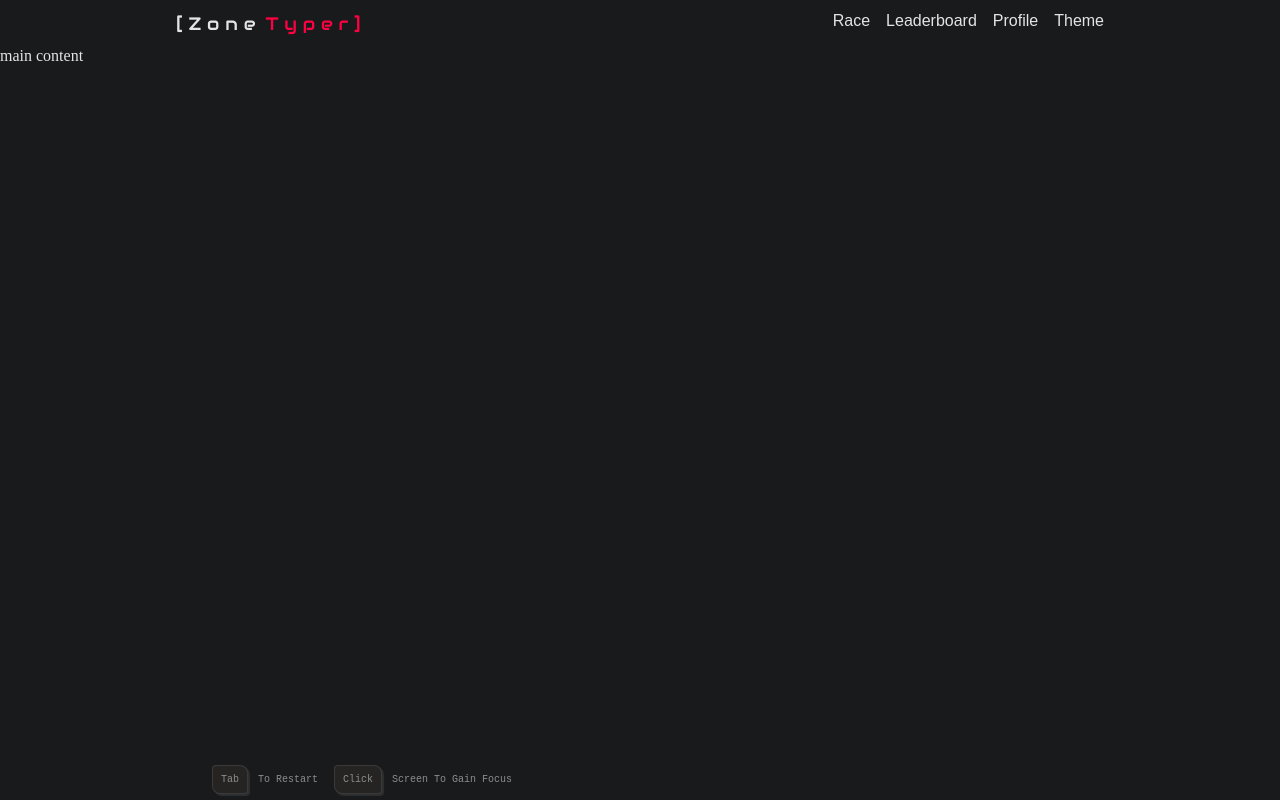
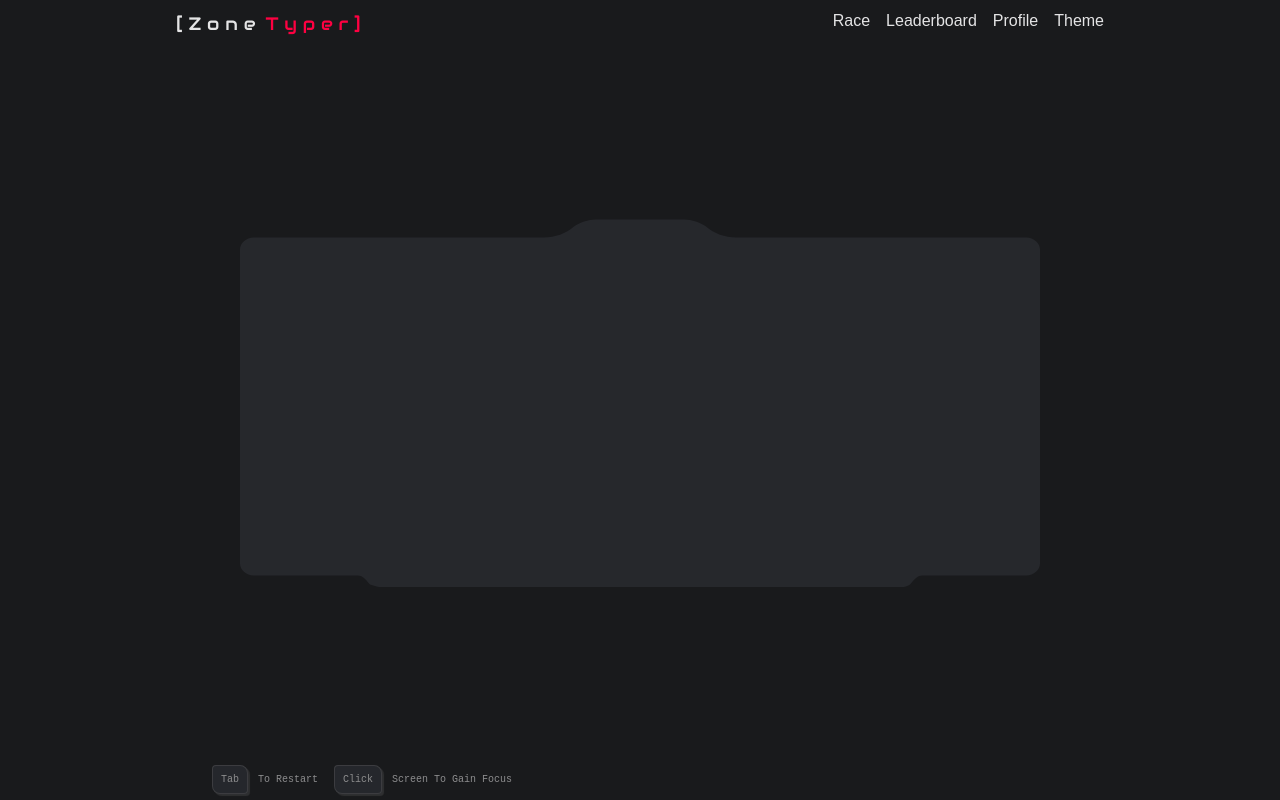
Before and after one commit to annunziatoc/Zonetyper, a React (Vite) app in the folder client/: page / in a window 1280 px wide. Built offline with nearby package versions, Linux system fonts and the light colour scheme; a web font is replaced by a local one.

Commit message:
added main typing surface

```diff
--- a/client/src/index.css
+++ b/client/src/index.css
@@ -25,9 +25,9 @@ body {
   --font-display: 'Audiowide', ui-sans-serif, sans-serif;
   --font-nav-items: 'Recursive', sans-serif;
 
-  --background: light-dark(#dbd6d6, #191a1c);
+  --background: light-dark(#e1dddd, #191a1c);
   --surface: light-dark(#f8f9fa, #31748F);
-  --typing-surface: light-dark(#b2b4b8, oklch(0.26 0.0041 84.59));
+  --typing-surface: light-dark(#90949c94, rgba(90, 96, 109, 0.203));
   --typing-surface-text: light-dark(oklch(0.45 0.0041 84.59), oklch(0.70 0.006 286.286));
   --text-primary: light-dark(#1a1a1a, oklch(92% 0.001 286.375));
   --text-secondary: light-dark(#6b7280, #95AFC7);
@@ -39,6 +39,7 @@ body {
   --success: light-dark(#198754, #5FB3B4);
   --border: light-dark(#dee2e6, #6E6A86);
   --footer-guide: light-dark(#646262,#8d8d8e);
+  --
 
 
 }
--- a/client/src/pages/homePage.module.css
+++ b/client/src/pages/homePage.module.css
@@ -1,3 +1,25 @@
+.main {
+    display: flex;
+    justify-content: center;
+    align-items: center;
+}
 
-.hey {
+.typingSurface {
+    display: flex;
+    justify-content: center;
+    align-items: center;
+
+    height: 23rem;
+    width: 50rem;
+    background-color: var(--typing-surface);
+    /* background-color: rgba(90, 96, 109, 0.203); */
+    /* border-radius: 15px; */
+
+
+
+
+    clip-path: path("M 0 30 C 0 24 6 18 14 18 H 304 C 315 18 326 14 334 7 C 340 3 348 0 356 0 H 444 C 452 0 460 3 466 7 C 474 14 485 18 496 18 H 786 C 794 18 800 24 800 30 V 344 C 800 350 794 356 786 356 H 682 C 678 356 675 359 670 365 C 667 367 664 368 657 368 H 143 C 140 368 136 367 130 365 C 125 359 122 356 118 356 H 14 C 6 356 0 350 0 344 Z");
+
+
+    /* clip-path: path("M 250,36 L 400,0 L 500,0 L 550,36 Z"); */
 }
--- a/client/src/pages/homePage.tsx
+++ b/client/src/pages/homePage.tsx
@@ -3,7 +3,9 @@ import styles from './homePage.module.css'
 const HomePage = () => {
 
     return (
-            <div className={styles.hey}>main content</div>
+        <main className={styles.main}>
+            <div className={styles.typingSurface}></div>
+        </main>
     )
 
 }
```
